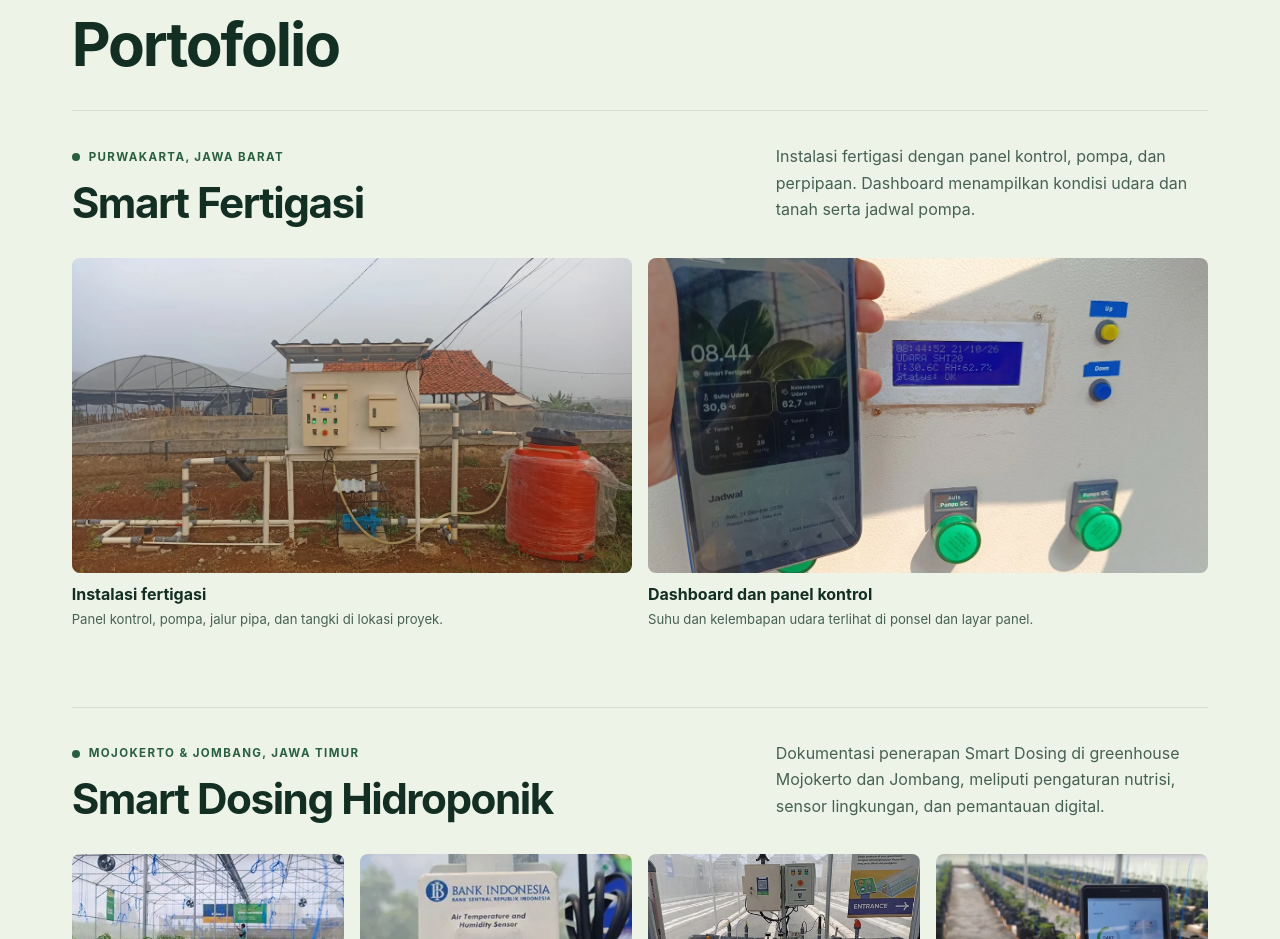
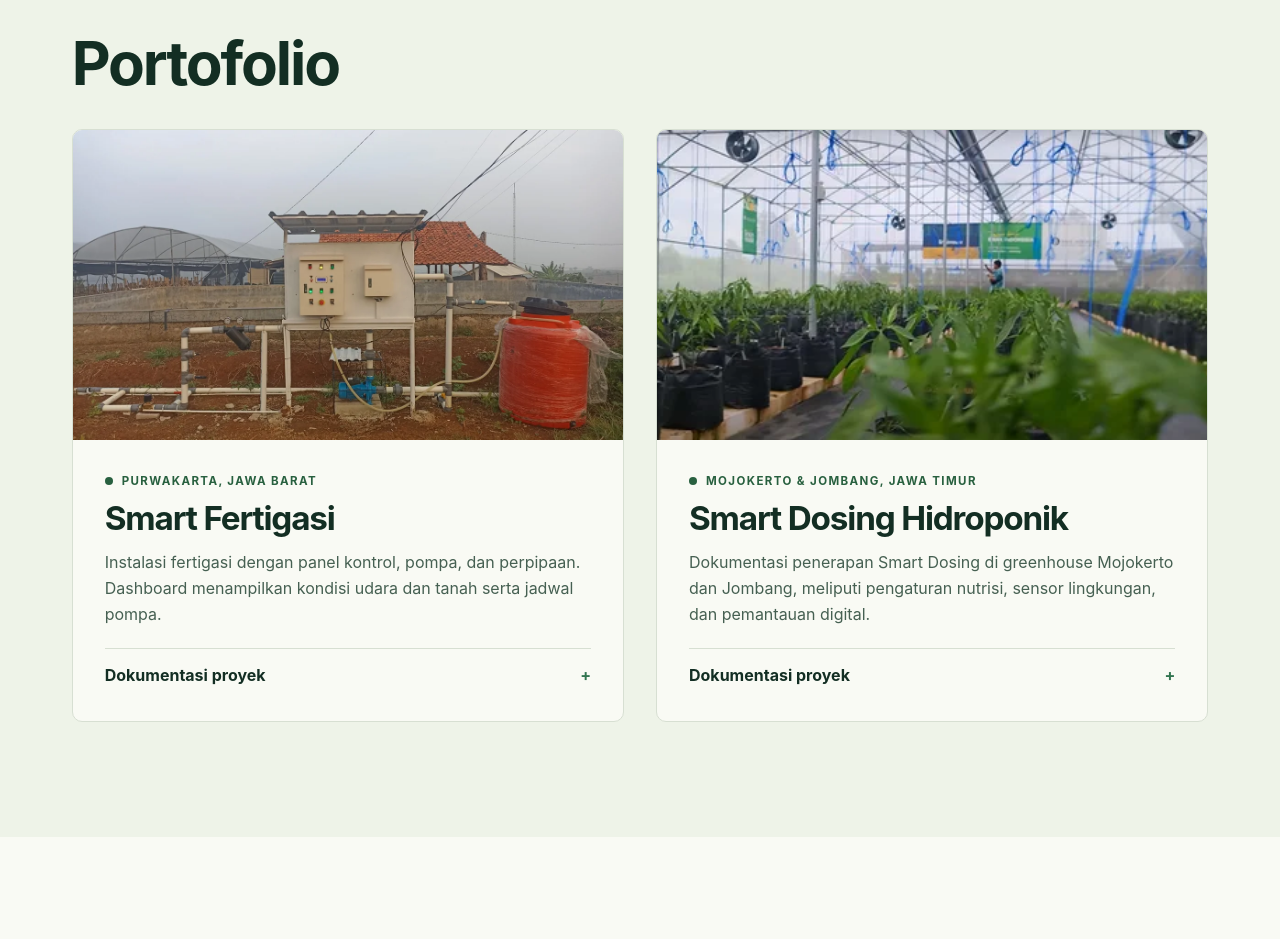
Before and after one commit to rizkyarfians/autohidro, a plain HTML site: page dist/index.html in a window 1280 px wide. Shown: the part 4520-5459 px from the top of the page. Drawn offline with Linux system fonts and the light colour scheme.

Commit message:
Add catalog download and project-based portfolio

```diff
--- a/dist/index.html
+++ b/dist/index.html
@@ -102,7 +102,10 @@
             <details><summary>Pemantauan dan analisis data</summary><p>Koneksi internet menyinkronkan data ke cloud untuk pemantauan real-time, riwayat dan analisis data, serta peringatan digital.</p></details>
             <details><summary>Layanan pendukung</summary><p>Paket cloud dan AI, penjualan benih serta perlengkapan, dan layanan instalasi, kalibrasi, serta pemeliharaan.</p></details>
           </div>
+          <div class="actions product-actions">
+            <a class="button button-dark" href="assets/Katalog_AutoHidro.pdf" download="Katalog_AutoHidro.pdf" type="application/pdf">Unduh Katalog (PDF) <span aria-hidden="true">↓</span></a>
             <a class="text-link" href="#kontak">Tanya detail produk <span aria-hidden="true">→</span></a>
+          </div>
         </div>
       </div>
     </section>
@@ -139,39 +142,34 @@
     <section id="portofolio" class="section portfolio" aria-labelledby="portofolio-judul">
       <div id="dokumentasi" class="wrap">
         <h2 id="portofolio-judul">Portofolio</h2>
+        <div class="portfolio-grid">
           <article class="portfolio-project" aria-labelledby="purwakarta-judul">
-          <div class="section-lead">
-            <div>
+            <img class="project-cover" src="assets/purwakarta-instalasi.webp" width="1200" height="676" loading="lazy" alt="Panel kontrol, pompa, perpipaan, dan tangki di lokasi proyek Purwakarta">
+            <div class="project-copy">
               <p class="eyebrow label"><span class="dot"></span> Purwakarta, Jawa Barat</p>
               <h3 id="purwakarta-judul">Smart Fertigasi</h3>
-            </div>
-            <p>Instalasi fertigasi dengan panel kontrol, pompa, dan perpipaan. Dashboard menampilkan kondisi udara dan tanah serta jadwal pompa.</p>
-          </div>
-          <div class="gallery-grid gallery-pair">
-            <figure>
-              <img src="assets/purwakarta-instalasi.webp" width="1200" height="676" loading="lazy" alt="Panel kontrol, pompa, perpipaan, dan tangki di lokasi proyek Purwakarta">
-              <figcaption><strong>Instalasi fertigasi</strong><span>Panel kontrol, pompa, jalur pipa, dan tangki di lokasi proyek.</span></figcaption>
-            </figure>
+              <p class="project-description">Instalasi fertigasi dengan panel kontrol, pompa, dan perpipaan. Dashboard menampilkan kondisi udara dan tanah serta jadwal pompa.</p>
+              <details class="project-details">
+                <summary aria-label="Dokumentasi Smart Fertigasi">Dokumentasi proyek</summary>
+                <div class="project-gallery project-gallery-single">
                   <figure>
                     <img src="assets/purwakarta-dashboard.webp" width="1200" height="677" loading="lazy" alt="Dashboard Smart Fertigasi di ponsel di samping layar panel kontrol">
                     <figcaption><strong>Dashboard dan panel kontrol</strong><span>Suhu dan kelembapan udara terlihat di ponsel dan layar panel.</span></figcaption>
                   </figure>
                 </div>
+              </details>
+            </div>
           </article>
 
           <article class="portfolio-project" aria-labelledby="jatim-judul">
-          <div class="section-lead">
-            <div>
+            <img class="project-cover" src="assets/greenhouse.webp" width="480" height="221" loading="lazy" alt="Barisan tanaman hidroponik di dalam greenhouse">
+            <div class="project-copy">
               <p class="eyebrow label"><span class="dot"></span> Mojokerto &amp; Jombang, Jawa Timur</p>
               <h3 id="jatim-judul">Smart Dosing Hidroponik</h3>
-            </div>
-            <p>Dokumentasi penerapan Smart Dosing di greenhouse Mojokerto dan Jombang, meliputi pengaturan nutrisi, sensor lingkungan, dan pemantauan digital.</p>
-          </div>
-          <div class="gallery-grid">
-            <figure>
-              <img src="assets/greenhouse.webp" width="480" height="221" loading="lazy" alt="Barisan tanaman hidroponik di dalam greenhouse">
-              <figcaption><strong>Greenhouse hidroponik</strong><span>Area budidaya di dalam greenhouse.</span></figcaption>
-            </figure>
+              <p class="project-description">Dokumentasi penerapan Smart Dosing di greenhouse Mojokerto dan Jombang, meliputi pengaturan nutrisi, sensor lingkungan, dan pemantauan digital.</p>
+              <details class="project-details">
+                <summary aria-label="Dokumentasi Smart Dosing Hidroponik">Dokumentasi proyek</summary>
+                <div class="project-gallery">
                   <figure>
                     <img src="assets/sensor.webp" width="300" height="400" loading="lazy" alt="Perangkat sensor suhu dan kelembapan di greenhouse">
                     <figcaption><strong>Sensor lingkungan</strong><span>Pengukuran suhu dan kelembapan di area budidaya.</span></figcaption>
@@ -185,7 +183,10 @@
                     <figcaption><strong>Pemantauan digital</strong><span>Tampilan data budidaya pada perangkat seluler.</span></figcaption>
                   </figure>
                 </div>
+              </details>
+            </div>
           </article>
+        </div>
       </div>
     </section>
 
--- a/dist/styles.css
+++ b/dist/styles.css
@@ -100,19 +100,27 @@ summary::after { content: "+"; position: absolute; right: 0; color: var(--green)
 details[open] summary::after { content: "−"; }
 details p { padding-bottom: 15px; font-size: .93rem; }
 .text-link { display: inline-flex; align-items: center; gap: 8px; font-weight: 750; border-bottom: 1px solid; padding-bottom: 2px; }
+.product-actions { align-items: center; gap: 12px 20px; }
+
 .portfolio { background: var(--canvas); }
-.portfolio-project { margin-top: 32px; padding-top: 32px; border-top: 1px solid var(--line); }
-.portfolio-project + .portfolio-project { margin-top: clamp(42px, 6vw, 76px); }
-.portfolio-project .eyebrow { margin-bottom: 10px; }
-.portfolio-project h3 { font-size: clamp(1.8rem, 3.3vw, 3.35rem); }
-.gallery-grid { display: grid; grid-template-columns: repeat(4,minmax(0,1fr)); gap: 16px; margin-top: 32px; }
-.gallery-grid img { width: 100%; aspect-ratio: 1.64; object-fit: cover; border-radius: 8px; }
-.gallery-grid figure:nth-child(2) img { object-position: center 43%; }
-.gallery-pair { grid-template-columns: repeat(2,minmax(0,1fr)); }
-.gallery-pair img { aspect-ratio: 16 / 9; }
+.portfolio-grid { display: grid; grid-template-columns: repeat(2, minmax(0, 1fr)); gap: clamp(16px, 3vw, 32px); align-items: start; margin-top: 32px; }
+.portfolio-project { background: var(--paper); border: 1px solid var(--line); border-radius: 10px; }
+.project-cover { width: 100%; aspect-ratio: 16 / 9; object-fit: cover; border-radius: 9px 9px 0 0; }
+.project-copy { padding: clamp(18px, 2.5vw, 32px); }
+.project-copy .eyebrow { margin-bottom: 10px; }
+.project-copy h3 { font-size: clamp(1.55rem, 2.6vw, 2.4rem); }
+.project-description { margin-top: 12px; }
+.project-details { margin-top: 20px; }
+.project-details:last-child { border-bottom: 0; }
+.project-details summary { padding-bottom: 1px; }
+.project-details[open] summary { padding-bottom: 12px; }
+.project-gallery { display: grid; grid-template-columns: repeat(2, minmax(0, 1fr)); gap: 14px; }
+.project-gallery-single { grid-template-columns: 1fr; }
+.project-gallery img { width: 100%; aspect-ratio: 16 / 10; object-fit: cover; border-radius: 6px; }
+.project-gallery-single img { aspect-ratio: 16 / 9; }
+.project-gallery figcaption strong { display: block; color: var(--ink); }
+.project-gallery figcaption span { display: block; }
 
-.gallery-grid figcaption strong { display: block; margin-bottom: 2px; color: var(--ink); font-size: 1rem; }
-.gallery-grid figcaption span { display: block; }
 .partners { display: grid; grid-template-columns: minmax(0, 1fr) minmax(0, 1.5fr); align-items: center; gap: 28px; }
 .partners h2 { font-size: clamp(2rem, 3.6vw, 3.8rem); }
 .partner-list { list-style: none; display: grid; grid-template-columns: repeat(2, minmax(0, 1fr)); gap: 12px; padding: 0; margin: 0; }
@@ -141,7 +149,6 @@ address { font-style: normal; max-width: 310px; color: var(--muted); }
 .footer-bottom { display: flex; justify-content: space-between; gap: 10px 20px; flex-wrap: wrap; border-top: 1px solid #cad8c7; padding-block: 15px; color: var(--muted); font-size: .76rem; }
 
 @media (max-width: 1050px) {
-  .gallery-grid { grid-template-columns: repeat(2,minmax(0,1fr)); }
   .hero::before { background-size: cover; background-position: center 47%; }
   .market-grid { grid-template-columns: repeat(2,minmax(0,1fr)); }
   .market-grid h3 { min-height: auto; }
@@ -170,8 +177,7 @@ address { font-style: normal; max-width: 310px; color: var(--muted); }
   .product-photo img { width: min(65%, 254px); }
   .challenges { margin-top: 25px; }
   .symbol { margin-bottom: 17px; }
-  .gallery-grid { grid-template-columns: repeat(2,minmax(0,1fr)); gap: 14px; }
-  .gallery-pair { grid-template-columns: 1fr; }
+  .portfolio-grid { grid-template-columns: 1fr; }
   .partner-list li { min-height: 94px; }
   .market-grid { margin-top: 25px; }
   .market-grid article { padding: 15px 12px; }
```
Also changed, not shown: 1 other file. Lines whose indentation alone changed are shown as unchanged.
